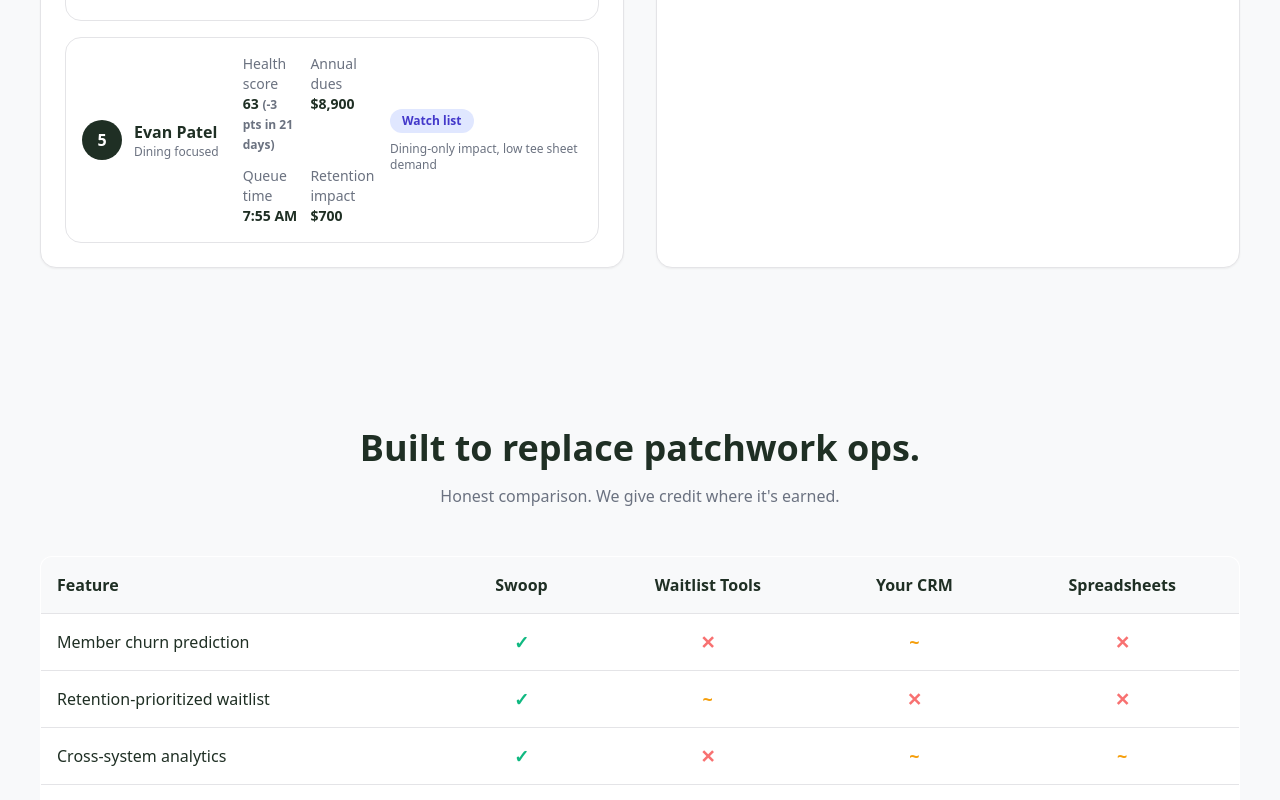
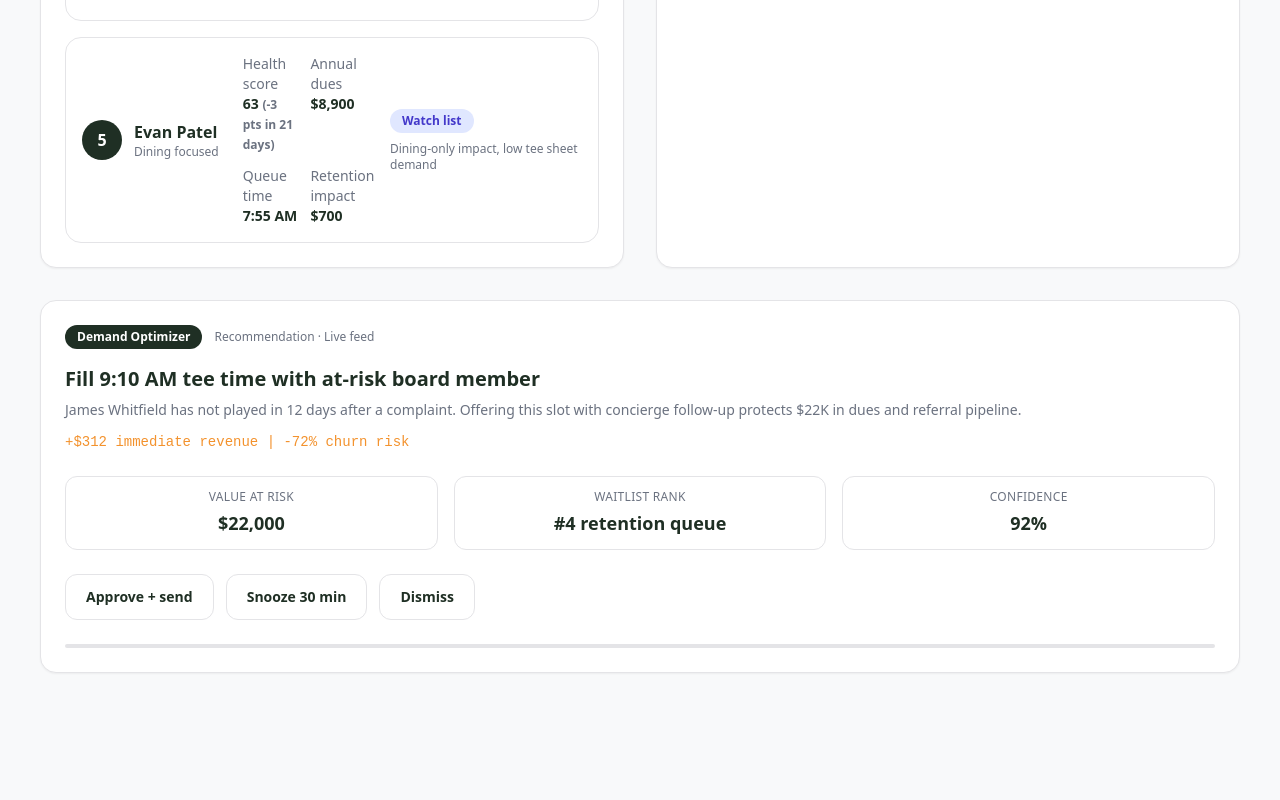
Before and after one commit to ty-hayes-82/swoop-member-intelligence-website, a Next.js app: page / in a window 1280 px wide. Shown: the part 5157-5957 px from the top of the page. Built offline with nearby package versions, Linux system fonts and the light colour scheme.

Commit message:
feat: add agent recommendation interactive card

```diff
--- a/app/page.jsx
+++ b/app/page.jsx
@@ -8,6 +8,7 @@
 import HealthScoreMeter from '@/components/HealthScoreMeter'
 import WaitlistSorterDemo from '@/components/WaitlistSorterDemo'
 import DemandHeatmapMini from '@/components/DemandHeatmapMini'
+import AgentRecommendationCard from '@/components/AgentRecommendationCard'
 
 const lenses = [
   { slug: 'member-intelligence', title: 'Member Intelligence', icon: '👥', color: 'border-lens-members', bgColor: 'bg-purple-50', description: 'Surface changing engagement behavior before it turns into churn risk. Prioritize interventions by member value and relationship sensitivity.' },
@@ -217,11 +218,12 @@
 
       {/* Interactive demos */}
       <section className="py-20 px-6 bg-swoop-bg">
-        <div className="max-w-container mx-auto">
+        <div className="max-w-container mx-auto space-y-8">
           <div className="grid gap-8 lg:grid-cols-2">
             <WaitlistSorterDemo />
             <DemandHeatmapMini />
           </div>
+          <AgentRecommendationCard />
         </div>
       </section>
 
--- /dev/null
+++ b/components/AgentRecommendationCard.jsx
@@ -0,0 +1,102 @@
+'use client'
+
+import { useState } from 'react'
+
+const recommendation = {
+  agent: 'Demand Optimizer',
+  headline: 'Fill 9:10 AM tee time with at-risk board member',
+  detail:
+    'James Whitfield has not played in 12 days after a complaint. Offering this slot with concierge follow-up protects $22K in dues and referral pipeline.',
+  impact: '+$312 immediate revenue | -72% churn risk',
+  proofPoints: [
+    { label: 'Value at risk', value: '$22,000' },
+    { label: 'Waitlist rank', value: '#4 retention queue' },
+    { label: 'Confidence', value: '92%' },
+  ],
+}
+
+const decisionCopy = {
+  approve: {
+    label: 'Approve + send',
+    tone: 'bg-swoop-green text-swoop-dark',
+    message: 'Slot assigned to James. SMS confirmation and concierge note scheduled.',
+  },
+  snooze: {
+    label: 'Snooze 30 min',
+    tone: 'bg-amber-100 text-amber-700',
+    message: 'We will re-run predictions and remind you at 8:40 AM.',
+  },
+  dismiss: {
+    label: 'Dismiss',
+    tone: 'bg-rose-100 text-rose-600',
+    message: 'Thanks for the signal. Agent Command won’t re-open this recommendation.',
+  },
+}
+
+const progressColors = {
+  approve: 'bg-swoop-green',
+  snooze: 'bg-amber-400',
+  dismiss: 'bg-rose-500',
+}
+
+export default function AgentRecommendationCard() {
+  const [decision, setDecision] = useState(null)
+  const [progress, setProgress] = useState(0)
+
+  const handleDecision = (value) => {
+    setDecision(value)
+    setProgress(0)
+    setTimeout(() => setProgress(100), 20)
+  }
+
+  return (
+    <div className="bg-swoop-card border border-swoop-border rounded-2xl p-6 shadow-sm">
+      <div className="flex items-center gap-3 mb-4">
+        <span className="inline-flex items-center px-3 py-1 rounded-full bg-swoop-dark text-white text-xs font-semibold">
+          {recommendation.agent}
+        </span>
+        <p className="text-xs text-swoop-muted">Recommendation · Live feed</p>
+      </div>
+      <h3 className="text-xl font-semibold leading-snug">{recommendation.headline}</h3>
+      <p className="text-sm text-swoop-muted mt-2">{recommendation.detail}</p>
+      <p className="text-sm font-mono text-swoop-accent mt-3">{recommendation.impact}</p>
+
+      <div className="grid grid-cols-3 gap-4 mt-6 text-sm">
+        {recommendation.proofPoints.map((point) => (
+          <div key={point.label} className="bg-white border border-swoop-border rounded-xl p-3 text-center">
+            <p className="text-xs uppercase tracking-wide text-swoop-muted">{point.label}</p>
+            <p className="text-lg font-semibold mt-1">{point.value}</p>
+          </div>
+        ))}
+      </div>
+
+      <div className="flex flex-wrap gap-3 mt-6">
+        {Object.entries(decisionCopy).map(([key, value]) => (
+          <button
+            key={key}
+            type="button"
+            onClick={() => handleDecision(key)}
+            className={`px-5 py-3 rounded-xl border border-swoop-border text-sm font-semibold transition hover:-translate-y-0.5 ${
+              decision === key ? 'bg-swoop-dark text-white border-swoop-dark' : 'bg-white'
+            }`}
+          >
+            {value.label}
+          </button>
+        ))}
+      </div>
+
+      <div className="h-1 bg-swoop-border rounded-full overflow-hidden mt-6">
+        <div
+          className={`h-full transition-all duration-500 ${progressColors[decision] || 'bg-swoop-green'}`}
+          style={{ width: `${decision ? progress : 0}%` }}
+        ></div>
+      </div>
+
+      {decision && (
+        <div className={`mt-4 px-4 py-3 rounded-xl text-sm font-medium ${decisionCopy[decision].tone}`}>
+          {decisionCopy[decision].message}
+        </div>
+      )}
+    </div>
+  )
+}
```
